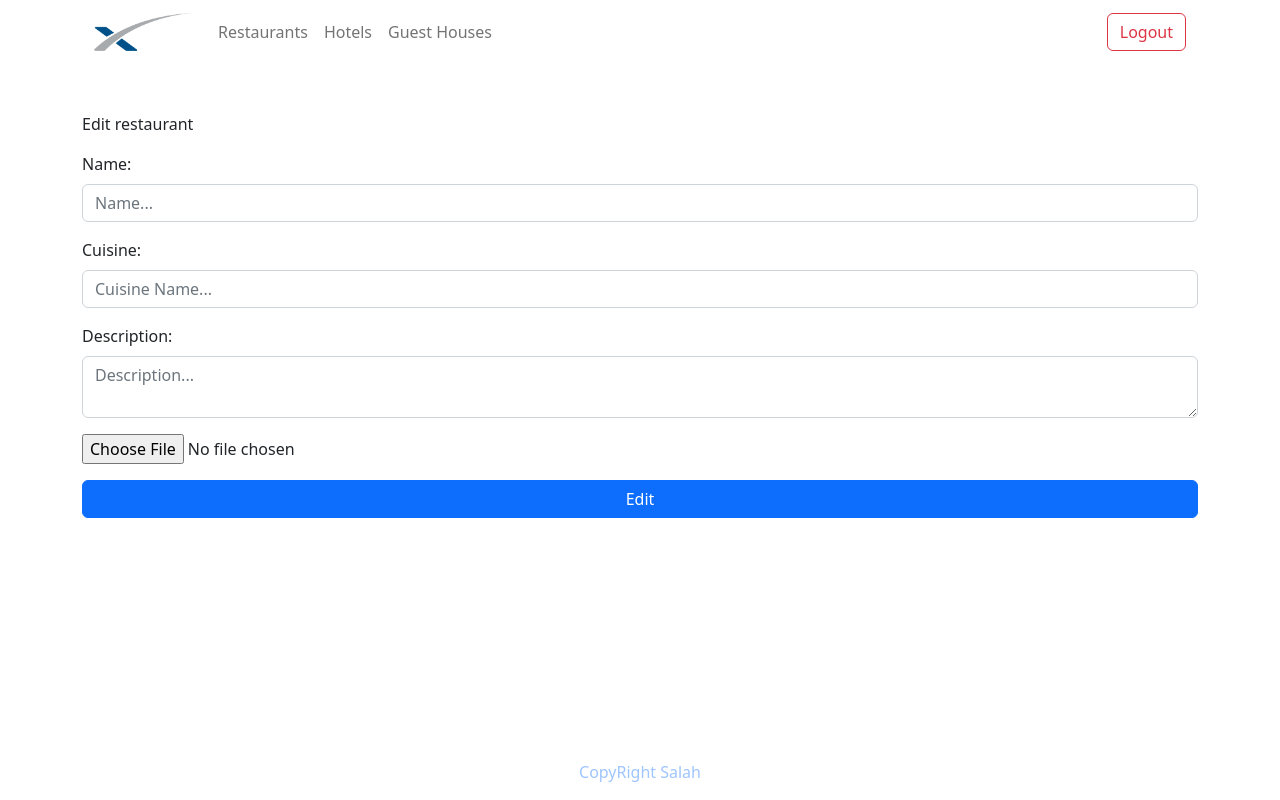
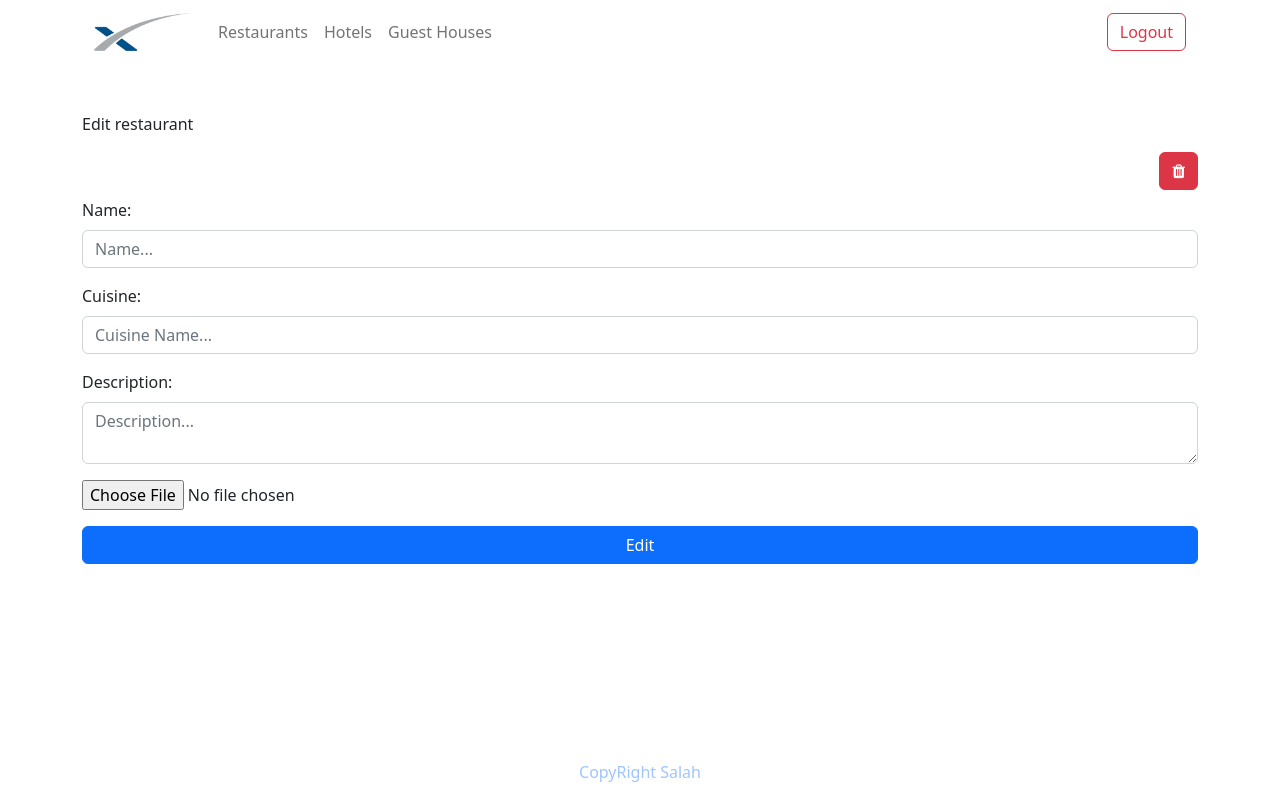
Before and after one commit to salahitani/angular-restaurant, an Angular app: page /dashboard/restaurant/1 in a window 1280 px wide. Built offline with nearby package versions, Linux system fonts and the light colour scheme; no server answers; sample sign-in values are in the browser's storage.

Commit message:
Install | Fix | implement: fontawesome. Implement the delete button functionality

```diff
--- a/angular.json
+++ b/angular.json
@@ -24,8 +24,8 @@
             ],
             "styles": [
               "src/styles.css",
-              "node_modules/bootstrap/dist/css/bootstrap.css"
-
+              "node_modules/bootstrap/dist/css/bootstrap.css",
+              "node_modules/font-awesome/css/font-awesome.css"
             ],
             "scripts": [
               "node_modules/bootstrap/dist/js/bootstrap.js",
--- a/package.json
+++ b/package.json
@@ -18,7 +18,6 @@
     "@angular/platform-browser": "^14.1.0",
     "@angular/platform-browser-dynamic": "^14.1.0",
     "@angular/router": "^14.1.0",
-    "angular-font-awesome": "^3.1.2",
     "bootstrap": "^5.2.0",
     "font-awesome": "^4.7.0",
     "popper.js": "^1.16.1",
--- a/src/app/components/restaurant-form/restaurant-form.component.html
+++ b/src/app/components/restaurant-form/restaurant-form.component.html
@@ -1,4 +1,9 @@
 <div id="create-page">
+  <div class="d-flex align-items-end flex-column">
+    <button *ngIf="mode === 'EDIT'" class="btn btn-danger mb-2" (click)="onRestaurantDelete()">
+      <i class="fa  fa-regular fa-trash"></i>
+    </button>
+  </div>
   <form [formGroup]="createform" #createFormRef="ngForm" (ngSubmit)="onFormSubmittion()">
     <div class="form-group">
       <label for="name" class="mb-2">Name: </label>
--- a/src/app/components/restaurant-form/restaurant-form.component.ts
+++ b/src/app/components/restaurant-form/restaurant-form.component.ts
@@ -13,6 +13,7 @@ export class RestaurantFormComponent implements OnInit {
   createform: FormGroup;
   logo: File;
   @Output() onSubmit = new EventEmitter<Restaurant>();
+  @Output() onDelete = new EventEmitter<any>();
   @Input() mode = 'CREATE';
   @Input() restaurantCuisine: string = '';
   @Input() restaurantName: string = '';
@@ -39,6 +40,10 @@ export class RestaurantFormComponent implements OnInit {
     }
     this.onSubmit.emit(this.createform.value);
   }
+
+  onRestaurantDelete() {
+    this.onDelete.emit();
+  };
 
   // async onSubmit() {
 
--- a/src/app/pages/edit-restaurant/edit-restaurant.component.html
+++ b/src/app/pages/edit-restaurant/edit-restaurant.component.html
@@ -1,2 +1,2 @@
 <p class="mb-3 mt-5">Edit restaurant</p>
-<restaurant-form (onSubmit)="onEdit($event)" [mode]="mode" [restaurantName]="restaurant.name" [restaurantCuisine]="restaurant.cuisine" [restaurantDescription]="restaurant.description"></restaurant-form>
+<restaurant-form (onDelete)="onDelete()" (onSubmit)="onEdit($event)" [mode]="mode" [restaurantName]="restaurant.name" [restaurantCuisine]="restaurant.cuisine" [restaurantDescription]="restaurant.description"></restaurant-form>
--- a/src/app/pages/edit-restaurant/edit-restaurant.component.ts
+++ b/src/app/pages/edit-restaurant/edit-restaurant.component.ts
@@ -50,10 +50,24 @@ export class EditRestaurantComponent implements OnInit {
     }
   }
 
+  onDelete = () => {
+    try {
+      this.deleteRestaurant();
+    } catch (exception) {
+      console.log(exception);
+    }
+  }
+
   editRestaurant = (data: Restaurant) => {
     const formValue = { ...data };
     const createRestaurantObservable = this.restaurantService.updateARestaurant(this.id, formValue);
     createRestaurantObservable.subscribe(data => this.router.navigateByUrl('dashboard/restaurants'));
   }
 
+  deleteRestaurant = () => {
+    const deleteRestaurantObservable = this.restaurantService.deleteARestaurant(this.id);
+    deleteRestaurantObservable.subscribe(data => this.router.navigateByUrl('dashboard/restaurants'));
+  }
+
+
 }
--- a/src/app/services/rest.service.ts
+++ b/src/app/services/rest.service.ts
@@ -62,7 +62,10 @@ export class RestService {
   };
 
   deleteARestaurant(id: String) {
-
+    const headers = {
+      'Authorization': `Bearer ${localStorage.getItem('token')}`,
+    };
+    return this.httpClient.delete(`${this.baseURL}restaurant/${id}`, { headers });
   };
 
 }
--- a/src/styles.css
+++ b/src/styles.css
@@ -1 +1,3 @@
+@import '~font-awesome/css/font-awesome.css';
+
 /* You can add global styles to this file, and also import other style files */
```
Also changed, not shown: 1 other file (tests, documents, lock files or other folders).
